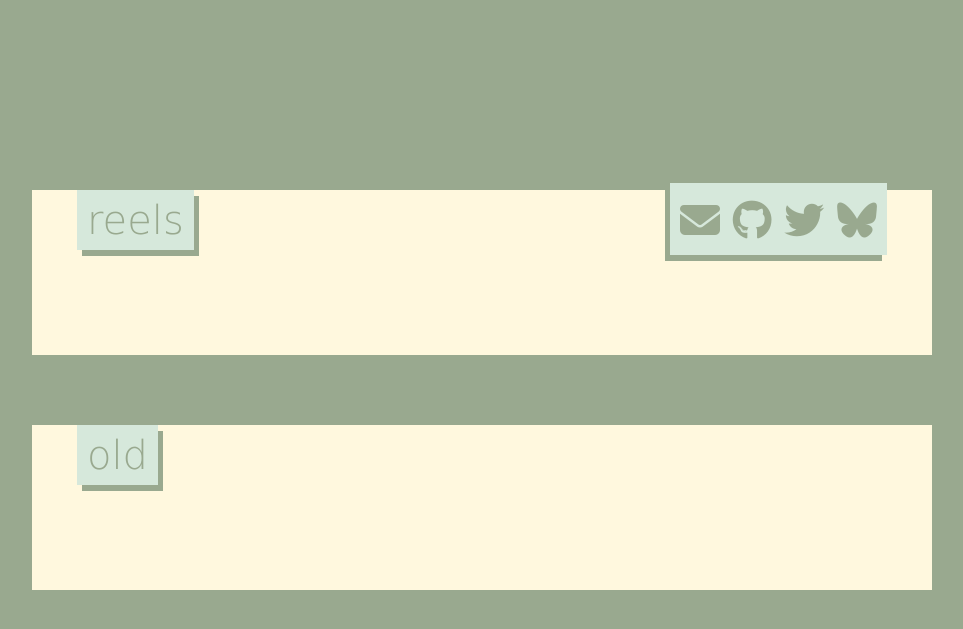
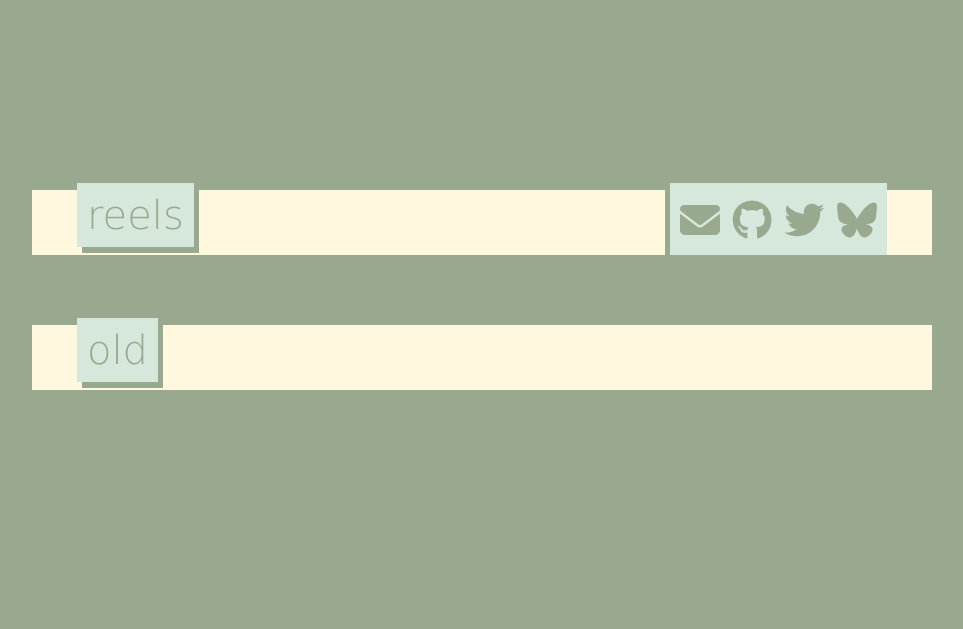
Before and after one commit to munjidev/munjidev.github.io, a Jekyll site: the page built from reels.md, in a window 1280 px wide. Shown: the top 629 px of the page, without its empty margins (158-1121 px from the left). Built offline with Jekyll 4.4.1, drawn with Linux system fonts in a browser that asks for light colours; nearby versions of some CDN libraries; some web fonts are replaced.

Commit message:
Tweak nav style

```diff
--- a/assets/style.css
+++ b/assets/style.css
@@ -186,9 +186,9 @@ nav a .underline {
     max-width: 100%;
 }
 #page-name {
-    position: relative;
+    position: absolute;
     width: auto;
-    top: -2px;
+    top: -7px;
     margin-left: 5%;
     padding: 0px 10px 4px;
     font-size: clamp(24px, 5vw, 40px);
```
